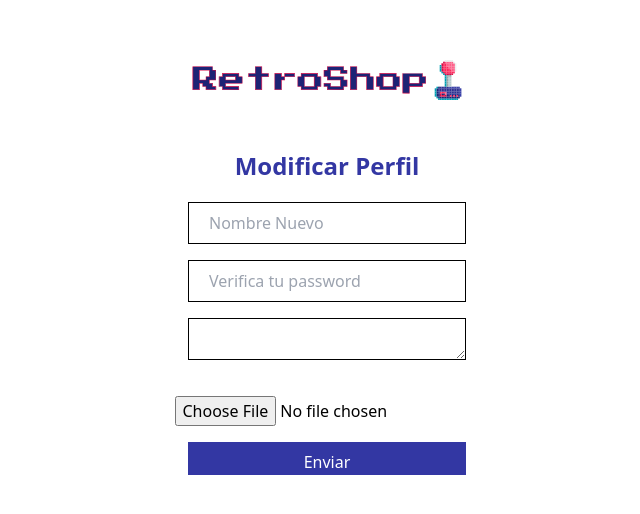
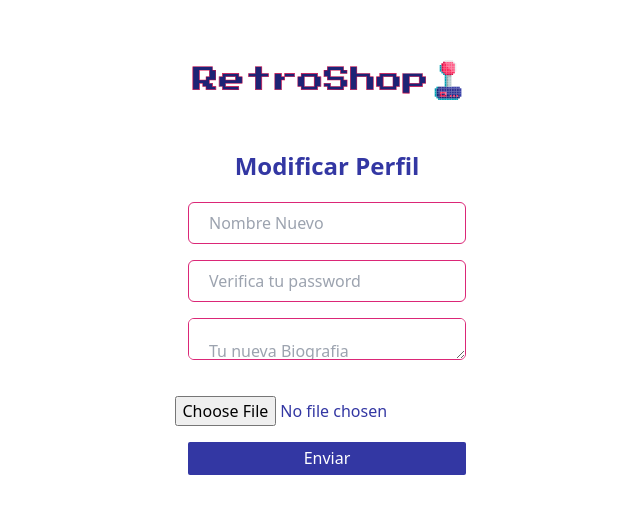
Before and after one commit to Dan1Vaz/FrontRetroshop, a React (Vite) app in the folder retroShopFront/: page /profile/perfil in a window 1280 px wide. Shown: the part 148-662 px from the top of the page, without its empty margins (313-953 px from the left). Built offline with nearby package versions, Linux system fonts and the light colour scheme.

Commit message:
mas cambios de estilo generico

```diff
--- a/retroShopFront/src/pages/LoginPage.jsx
+++ b/retroShopFront/src/pages/LoginPage.jsx
@@ -78,7 +78,7 @@ const LoginPage = () => {
           type="email"
           id="email"
           placeholder="Nombre"
-          className="w-[278px] h-[33px] bg-white  p-[20px] border border-black"
+          className="w-[278px] h-[33px] bg-white  p-[20px] border border-[#db2777] rounded-md"
           value={userData.email}
           onChange={handleInputChange}
         />
@@ -86,7 +86,7 @@ const LoginPage = () => {
         <input
           type="password"
           placeholder="Contraseña"
-          className="w-[278px] h-[33px] bg-white  p-[20px] border border-black"
+          className="w-[278px] h-[33px] bg-white  p-[20px] border border-[#db2777] rounded-md"
           id="password"
           value={userData.password}
           onChange={handleInputChange}
--- a/retroShopFront/src/pages/PutUserPage.jsx
+++ b/retroShopFront/src/pages/PutUserPage.jsx
@@ -70,7 +70,7 @@ export const PutUserPage = () => {
           <input
             type="text"
             id="name"
-            className="w-[278px] h-[33px] bg-white  p-[20px] border border-black"
+            className="w-[278px] h-[33px] bg-white  p-[20px] border border-[#db2777] rounded-md"
             placeholder="Nombre Nuevo"
             value={userData.name}
             onChange={handleInputChange}
@@ -78,7 +78,7 @@ export const PutUserPage = () => {
           <input
             type="password"
             id="password"
-            className="w-[278px] h-[33px] bg-white  p-[20px] border border-black"
+            className="w-[278px] h-[33px] bg-white  p-[20px] border border-[#db2777] rounded-md"
             placeholder="Verifica tu password"
             value={userData.password}
             onChange={handleInputChange}
@@ -87,12 +87,12 @@ export const PutUserPage = () => {
             id="biography"
             value={userData.biography}
             onChange={handleInputChange}
-            className="w-[278px] h-[33px] bg-white  p-[20px] border border-black"
-          ></textarea>
+            className="w-[278px] h-[33px] bg-white  p-[20px] border border-[#db2777] rounded-md"
+          placeholder="Tu nueva Biografia"></textarea>
           <input
             type="file"
             id="avatar"
-            className="w-[400px] h-[50px] bg-white ml-[95px] pt-[20px] pr-0 pl-0"
+            className="w-[400px] h-[50px] bg-white ml-[95px] pt-[20px] pr-0 pl-0 text-[#3337a3]"
             onChange={handleFileChange}
           />
           {/* Mostrar la foto del usuario si existe */}
@@ -105,7 +105,7 @@ export const PutUserPage = () => {
           )}
           <button
             type="submit"
-            className="w-[278px] h-[33px] bg-[#3337a3]  p-[20px] text-white py-2 px-4"
+            className="w-[278px] h-[33px] bg-[#3337a3] text-white rounded-sm"
           >
             Enviar
           </button>
```
